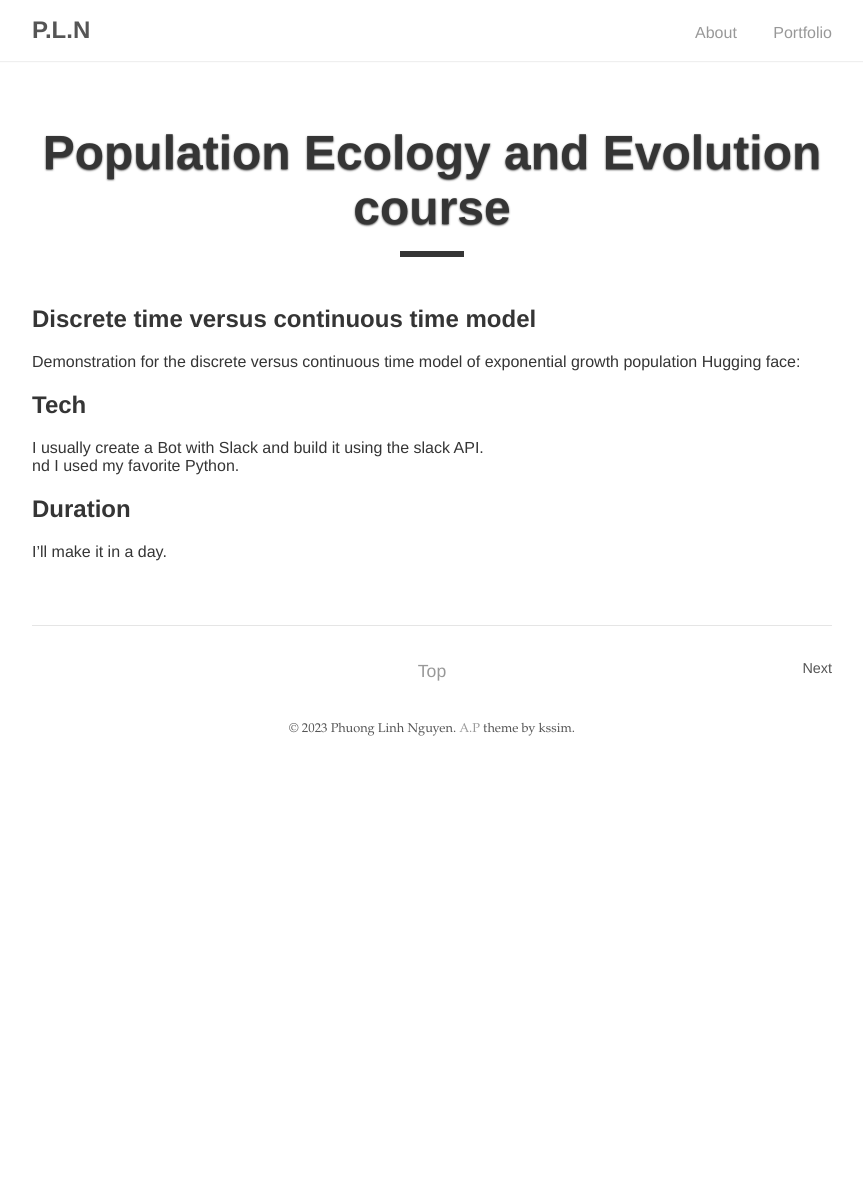
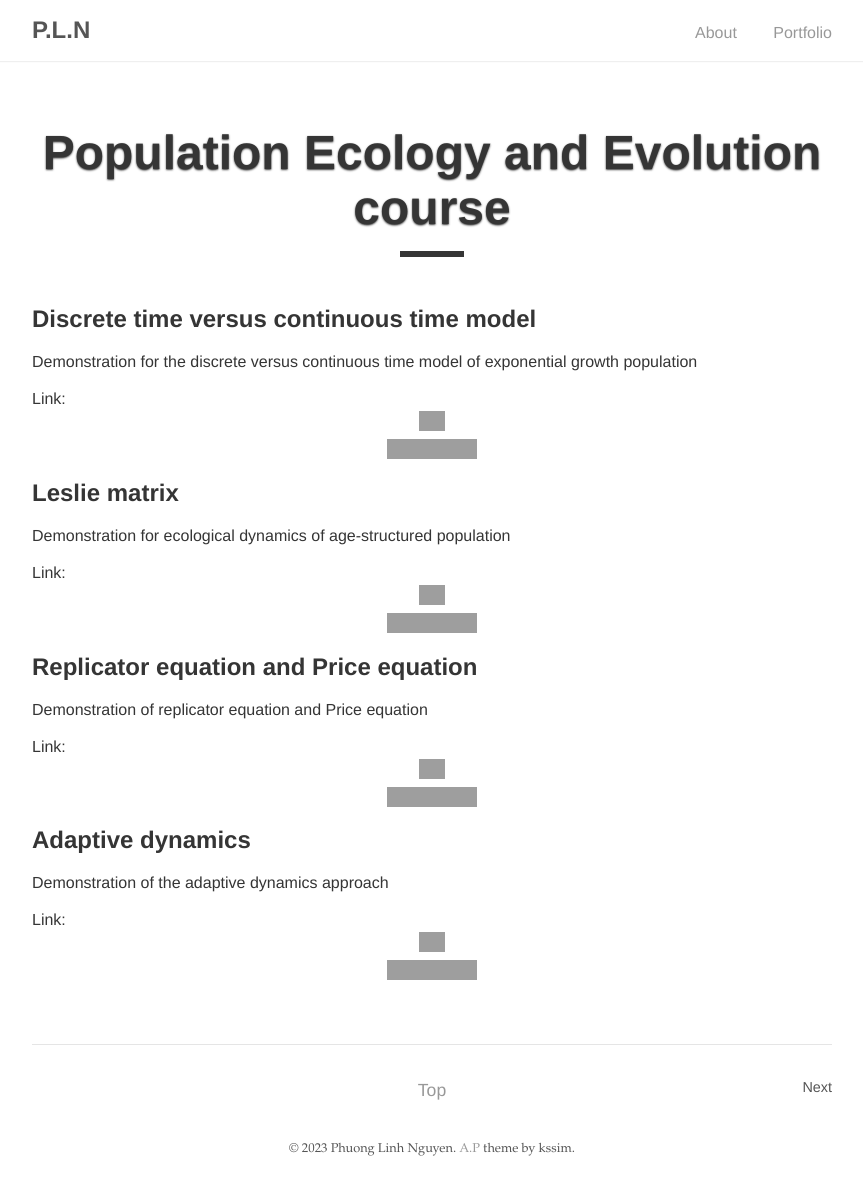
Before and after one commit to linh-phuong/nguyen, a Jekyll site: the page built from _posts/2023-03-16-popecoevo.md, in a window 1280 px wide. Shown: the whole page, without its empty margins (208-1071 px from the left). Built offline with Jekyll 4.4.1, drawn with Linux system fonts in a browser that asks for light colours; before the commit the page ends 900 px from its top, so only the background shows below that; grey boxes are pictures that could not be loaded.

Commit message:
include link popecoevo

```diff
--- a/_posts/2023-03-16-popecoevo.md
+++ b/_posts/2023-03-16-popecoevo.md
@@ -8,12 +8,22 @@ type: Teaching
 
 ## Discrete time versus continuous time model
 Demonstration for the discrete versus continuous time model of exponential growth population
-Hugging face:
 
-## Tech
-I usually create a Bot with Slack and build it using the slack API.
-nd I used my favorite Python.
+Link: [<img style="height:20px" src="https://huggingface.co/front/assets/huggingface_logo-noborder.svg">](https://huggingface.co/spaces/lpnguyen/continuous-discrete-time)
+[<img style="height:20px" src="https://img.shields.io/badge/github-%23121011.svg?style=for-the-badge&logo=github&logoColor=white">](https://github.com/linh-phuong/popevo2023/blob/main/discrete_continuous_pop_app.py)
+
+## Leslie matrix
+Demonstration for ecological dynamics of age-structured population
+
+Link: [<img style="height:20px" src="https://huggingface.co/front/assets/huggingface_logo-noborder.svg">](https://huggingface.co/spaces/lpnguyen/leslie-matrix)[<img style="height:20px" src="https://img.shields.io/badge/github-%23121011.svg?style=for-the-badge&logo=github&logoColor=white">](https://github.com/linh-phuong/popevo2023/blob/main/leslie_matrix_app.py)
 
 
-## Duration
-I'll make it in a day.
+## Replicator equation and Price equation
+Demonstration of replicator equation and Price equation
+
+Link: [<img style="height:20px" src="https://huggingface.co/front/assets/huggingface_logo-noborder.svg">](https://huggingface.co/spaces/lpnguyen/replicator-equation)[<img style="height:20px" src="https://img.shields.io/badge/github-%23121011.svg?style=for-the-badge&logo=github&logoColor=white">](https://github.com/linh-phuong/popevo2023/blob/main/replicator_eq_app.py)
+
+## Adaptive dynamics
+Demonstration of the adaptive dynamics approach
+
+Link: [<img style="height:20px" src="https://huggingface.co/front/assets/huggingface_logo-noborder.svg">](https://huggingface.co/spaces/lpnguyen/adaptive-dynamics)[<img style="height:20px" src="https://img.shields.io/badge/github-%23121011.svg?style=for-the-badge&logo=github&logoColor=white">](https://github.com/linh-phuong/popevo2023/blob/main/adaptive_dynamics.py)
```
Also changed, not shown: _posts/2021-01-26-BioinfoII.md (+1 -1 lines), _posts/2021-03-18-BioinfoIII.md (+1 -1 lines), index.md (+1 -1 lines), 5 other files.
